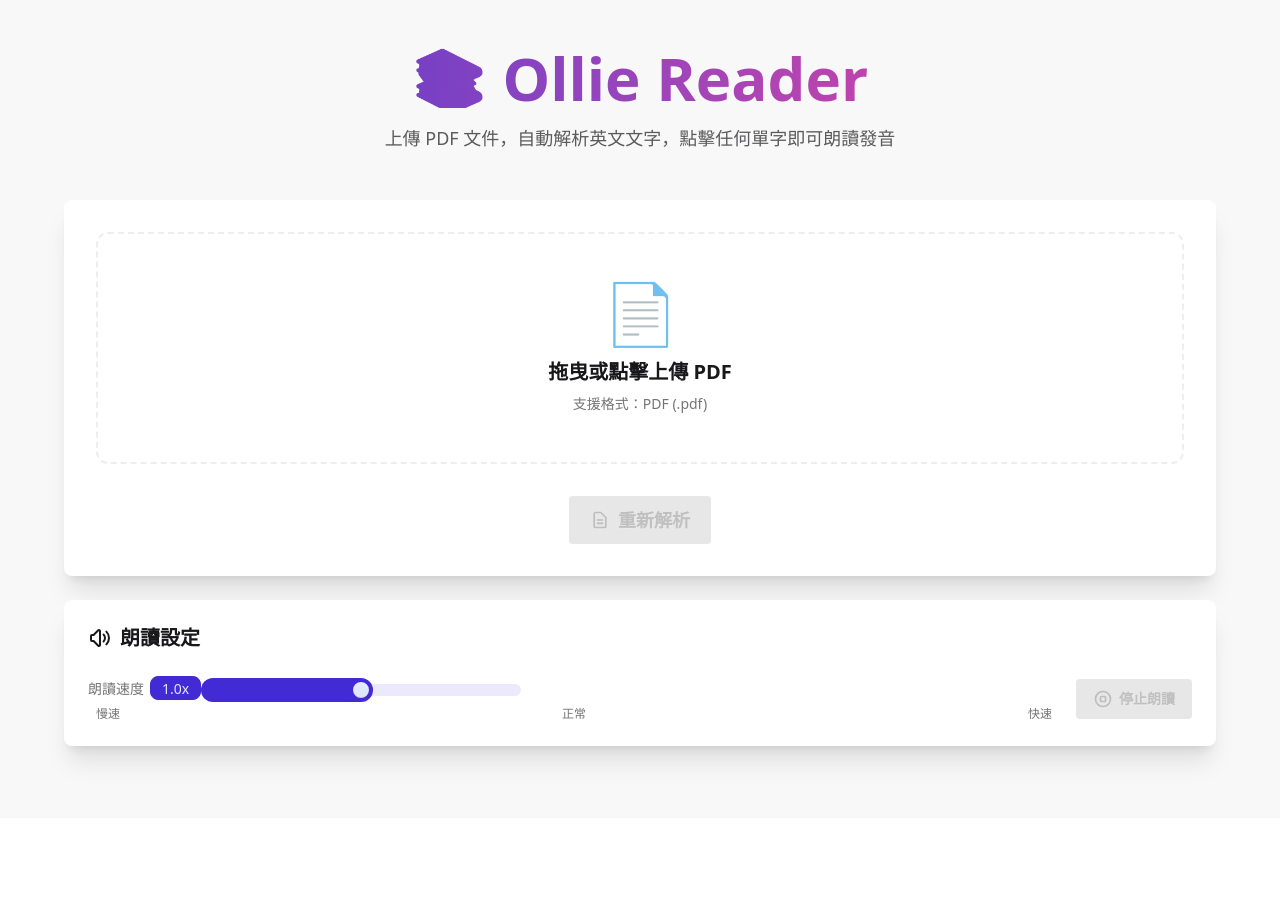
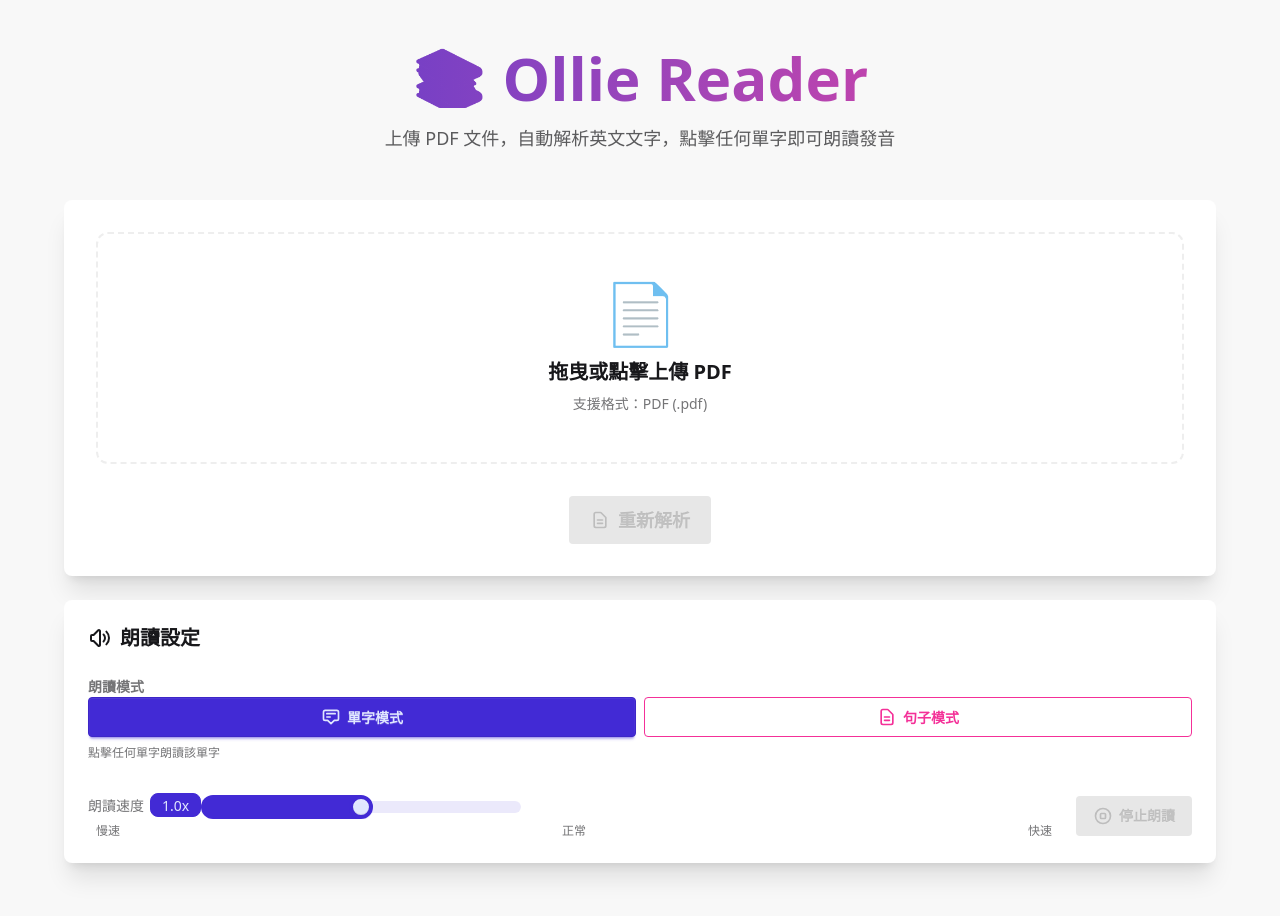
Before and after one commit to victorfu/ollie-reader, a React (Vite) app: page / in a window 1280 px wide. Shown: the top 916 px of the page. Before the commit the page ends 818 px from the top, so only its background shows below. Built offline with nearby package versions, Linux system fonts and the light colour scheme.

Commit message:
fix: add sentence mode

```diff
--- a/src/components/PdfReader.tsx
+++ b/src/components/PdfReader.tsx
@@ -25,6 +25,7 @@ function PdfReader() {
 
   const [speechRate, setSpeechRate] = useState(1);
   const [isSpeaking, setIsSpeaking] = useState(false);
+  const [readingMode, setReadingMode] = useState<"word" | "sentence">("word");
   const abortRef = useRef<AbortController | null>(null);
 
   const speechSupported =
@@ -197,6 +198,103 @@ function PdfReader() {
     [speak],
   );
 
+  const splitIntoSentences = useCallback((text: string): string[] => {
+    // Step 1: Normalize the text - replace multiple spaces/tabs with single space
+    const normalized = text.replace(/[ \t]+/g, " ");
+
+    // Step 2: Split by common sentence boundaries
+    // This regex handles:
+    // - Period/question mark/exclamation followed by space and capital letter
+    // - Period/question mark/exclamation at end of line
+    // - Double newlines (paragraph breaks)
+    // - Single newlines that might indicate sentence breaks in PDFs
+    const sentences: string[] = [];
+
+    // First, split by double newlines (clear paragraph boundaries)
+    const paragraphs = normalized.split(/\n\n+/);
+
+    for (const para of paragraphs) {
+      // For each paragraph, try to identify sentences
+      // Split by: sentence-ending punctuation OR single newlines
+      const parts = para.split(/([.!?]+(?:\s+(?=[A-Z])|(?=\n)|\s*$)|\n)/);
+
+      let currentSentence = "";
+      for (let i = 0; i < parts.length; i++) {
+        const part = parts[i];
+        if (!part) continue;
+
+        currentSentence += part;
+
+        // Check if this is a sentence boundary
+        if (/[.!?]+\s*$/.test(part) || part === "\n") {
+          const trimmed = currentSentence.trim();
+          if (trimmed && trimmed.length > 0) {
+            sentences.push(trimmed);
+          }
+          currentSentence = "";
+        }
+      }
+
+      // Don't forget remaining text
+      if (currentSentence.trim()) {
+        sentences.push(currentSentence.trim());
+      }
+    }
+
+    // Fallback: if no sentences found, split by newlines
+    if (sentences.length === 0) {
+      return text
+        .split(/\n/)
+        .map((s) => s.trim())
+        .filter((s) => s.length > 0);
+    }
+
+    // Filter out very short fragments (< 3 characters) unless they're complete
+    return sentences.filter((s) => {
+      const cleaned = s.trim();
+      return cleaned.length >= 3 || /[.!?]$/.test(cleaned);
+    });
+  }, []);
+
+  const renderTextWithClickableSentences = useCallback(
+    (text: string) => {
+      const sentences = splitIntoSentences(text);
+      const nodes: ReactNode[] = [];
+
+      sentences.forEach((sentence, index) => {
+        if (index > 0) {
+          // Add a space between sentences for readability
+          nodes.push(" ");
+        }
+
+        nodes.push(
+          <button
+            key={`s-${index}`}
+            type="button"
+            onClick={() => speak(sentence)}
+            className="inline-block px-1.5 py-0.5 my-0.5 rounded hover:bg-info/30 hover:text-info-content transition-colors focus:outline-none focus:ring-2 focus:ring-info/50"
+            title={`Speak: ${sentence.substring(0, 60)}${
+              sentence.length > 60 ? "..." : ""
+            }`}
+          >
+            {sentence}
+          </button>,
+        );
+      });
+
+      return (
+        <div className="whitespace-pre-wrap leading-relaxed text-left">
+          {nodes.length > 0 ? (
+            nodes
+          ) : (
+            <span className="text-base-content/50">無法識別句子</span>
+          )}
+        </div>
+      );
+    },
+    [speak, splitIntoSentences],
+  );
+
   const header = useMemo(() => {
     return (
       <div className="text-center mb-8 lg:mb-12">
@@ -331,6 +429,71 @@ function PdfReader() {
             </svg>
             朗讀設定
           </h3>
+
+          {/* Reading Mode Toggle */}
+          <div className="mb-6">
+            <label className="label">
+              <span className="label-text font-semibold">朗讀模式</span>
+            </label>
+            <div className="flex gap-2">
+              <button
+                type="button"
+                onClick={() => setReadingMode("word")}
+                className={`btn flex-1 ${
+                  readingMode === "word"
+                    ? "btn-primary"
+                    : "btn-outline btn-primary"
+                }`}
+              >
+                <svg
+                  xmlns="http://www.w3.org/2000/svg"
+                  className="h-5 w-5"
+                  fill="none"
+                  viewBox="0 0 24 24"
+                  stroke="currentColor"
+                >
+                  <path
+                    strokeLinecap="round"
+                    strokeLinejoin="round"
+                    strokeWidth={2}
+                    d="M7 8h10M7 12h4m1 8l-4-4H5a2 2 0 01-2-2V6a2 2 0 012-2h14a2 2 0 012 2v8a2 2 0 01-2 2h-3l-4 4z"
+                  />
+                </svg>
+                單字模式
+              </button>
+              <button
+                type="button"
+                onClick={() => setReadingMode("sentence")}
+                className={`btn flex-1 ${
+                  readingMode === "sentence"
+                    ? "btn-secondary"
+                    : "btn-outline btn-secondary"
+                }`}
+              >
+                <svg
+                  xmlns="http://www.w3.org/2000/svg"
+                  className="h-5 w-5"
+                  fill="none"
+                  viewBox="0 0 24 24"
+                  stroke="currentColor"
+                >
+                  <path
+                    strokeLinecap="round"
+                    strokeLinejoin="round"
+                    strokeWidth={2}
+                    d="M9 12h6m-6 4h6m2 5H7a2 2 0 01-2-2V5a2 2 0 012-2h5.586a1 1 0 01.707.293l5.414 5.414a1 1 0 01.293.707V19a2 2 0 01-2 2z"
+                  />
+                </svg>
+                句子模式
+              </button>
+            </div>
+            <div className="text-xs text-base-content/60 mt-2">
+              {readingMode === "word"
+                ? "點擊任何單字朗讀該單字"
+                : "點擊任何句子朗讀該句子"}
+            </div>
+          </div>
+
           <div className="flex flex-col sm:flex-row gap-4 items-start sm:items-center">
             <div className="flex-1 w-full">
               <label className="label">
@@ -510,7 +673,9 @@ function PdfReader() {
                   </div>
                   <div className="divider my-2"></div>
                   <div className="prose prose-sm sm:prose-base lg:prose-lg max-w-none">
-                    {renderTextWithClickableWords(p.text || "")}
+                    {readingMode === "word"
+                      ? renderTextWithClickableWords(p.text || "")
+                      : renderTextWithClickableSentences(p.text || "")}
                   </div>
                 </div>
               </div>
```
